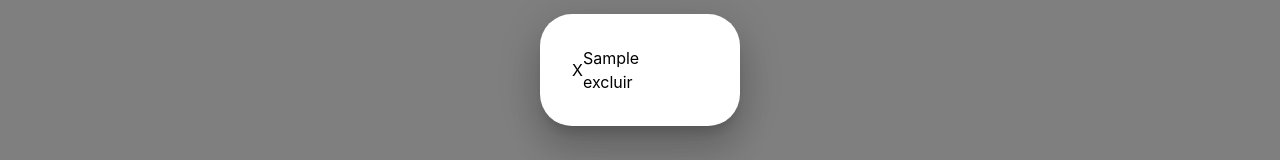
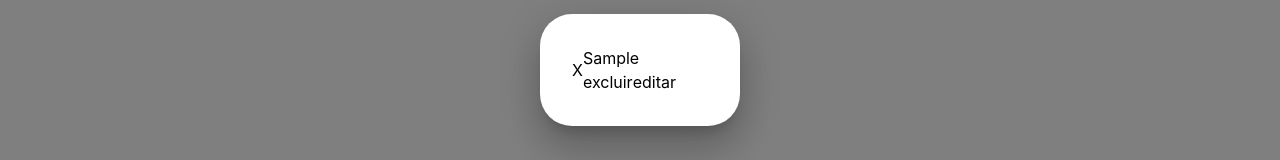
Before and after one commit to anamoraisdev/frontend-todolist, a React (Create React App) app: page / in a window 1280 px wide. Both pictures are taken after typing "Sample" into the empty fields and a click on the button "editar categorias". Shown: the part 330-490 px from the top of the page. Built offline with nearby package versions, Linux system fonts and the light colour scheme.

Commit message:
reaproveitando o form de categorias com renderizacao condicional

```diff
--- a/src/componentes/formCategorias.jsx
+++ b/src/componentes/formCategorias.jsx
@@ -1,7 +1,7 @@
 import { useEffect, useState } from "react"
 import {v4 as uuidv4} from "uuid"
 
-const FormCategorias = ({categorias, setCategorias, setOpen}) => {
+const FormCategorias = ({categorias, setCategorias, setOpen, categoriaAEditar}) => {
     const [nome, setNome]= useState("")
     const [cor, setCor]= useState("#000000")
 
@@ -22,7 +22,9 @@ const FormCategorias = ({categorias, setCategorias, setOpen}) => {
                     cor da categoria
                     <input type="color" value={cor} onChange={(event) => setCor(event.target.value)}></input>
                 </label>
-                <button onClick={() => setOpen(true)}>editar categorias</button>
+                {!categoriaAEditar &&
+                    <button onClick={() => setOpen(true)}>editar categorias</button>
+                }
                 <button type="submit">salvar nova categoria</button>
             </form>
         </main>
--- a/src/paginas/home.jsx
+++ b/src/paginas/home.jsx
@@ -23,10 +23,12 @@ const style = {
 const Home = () => {
   const [tarefas, setTarefas] = useState([])
   const [categorias, setCategorias] = useState([])
+  const [tarefaAEditar, setTarefaAEditar] = useState(null)
+  const [categoriaAEditar, setCategoriaAEditar] = useState(null)
+
   const [open, setOpen] = useState(false)
-  const [tarefaAEditar, setTarefaAEditar] = useState(null)
+  const [view, setView] = useState(false)
   const [acaoForm, setAcaoForm] = useState("add-tarefa")
-  const [view, setView] = useState(false)
 
 
   const excluirTarefa = (tarefaAExcluir) => {
@@ -67,6 +69,10 @@ const Home = () => {
     setOpen(false)
   }
 
+  const pegarCategoria = (categoria) => {
+    setCategoriaAEditar(categoria)
+  }
+
   return (
     <div className="App">
       <header>
@@ -96,13 +102,15 @@ const Home = () => {
           >
             <Box sx={style}>
                 <button onClick={() => setOpen(false)}>X</button>
-
-                {categorias?.map((categoria) =>
+                {!categoriaAEditar ? categorias?.map((categoria) =>
                   <div>
                     <p>{categoria.nome}</p>
                     <button onClick={() => excluirCategoria(categoria)}>excluir</button>
-                  </div>
-                )}
+                    <button onClick={() => pegarCategoria(categoria)}>editar</button>
+                  </div>)
+                  :
+                  <FormCategorias categoriaAEditar={categoriaAEditar}/>
+                }
             </Box>
       </Modal>
 
```
